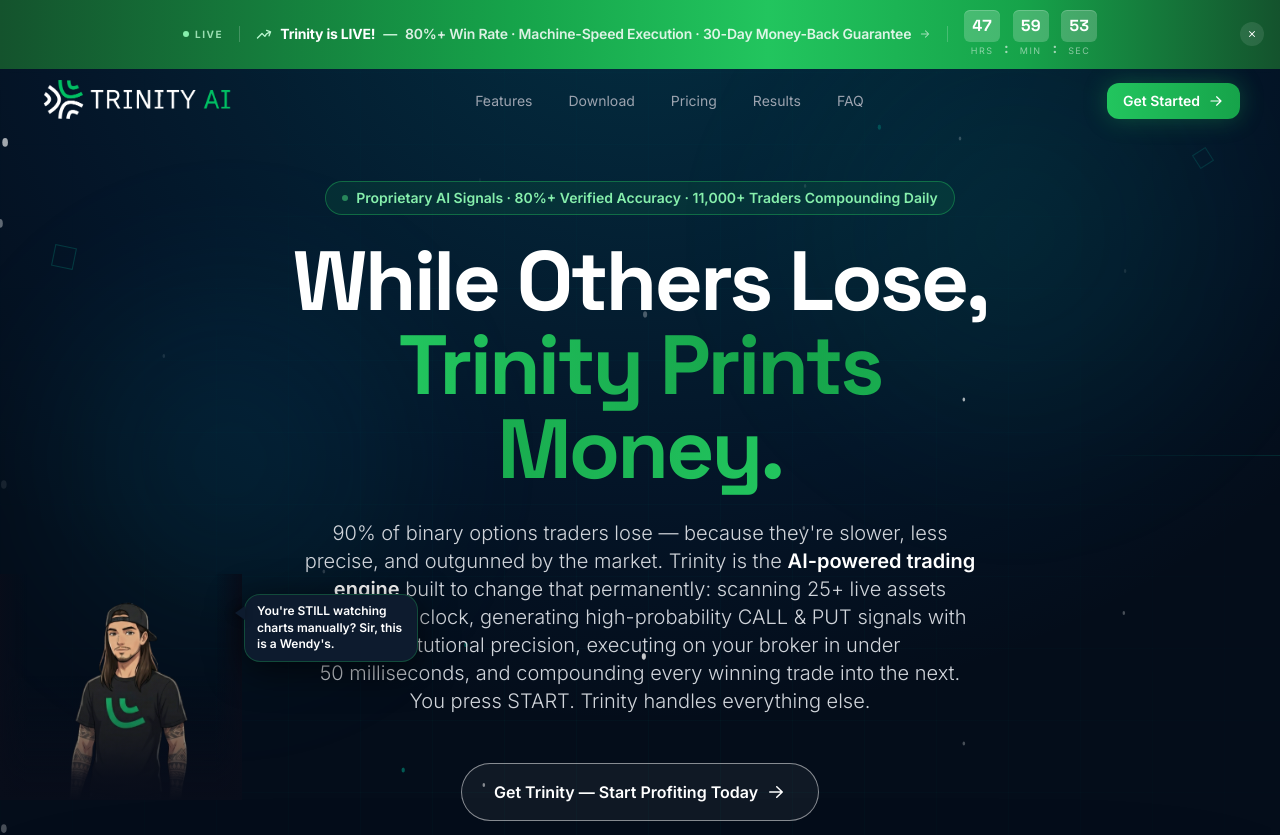
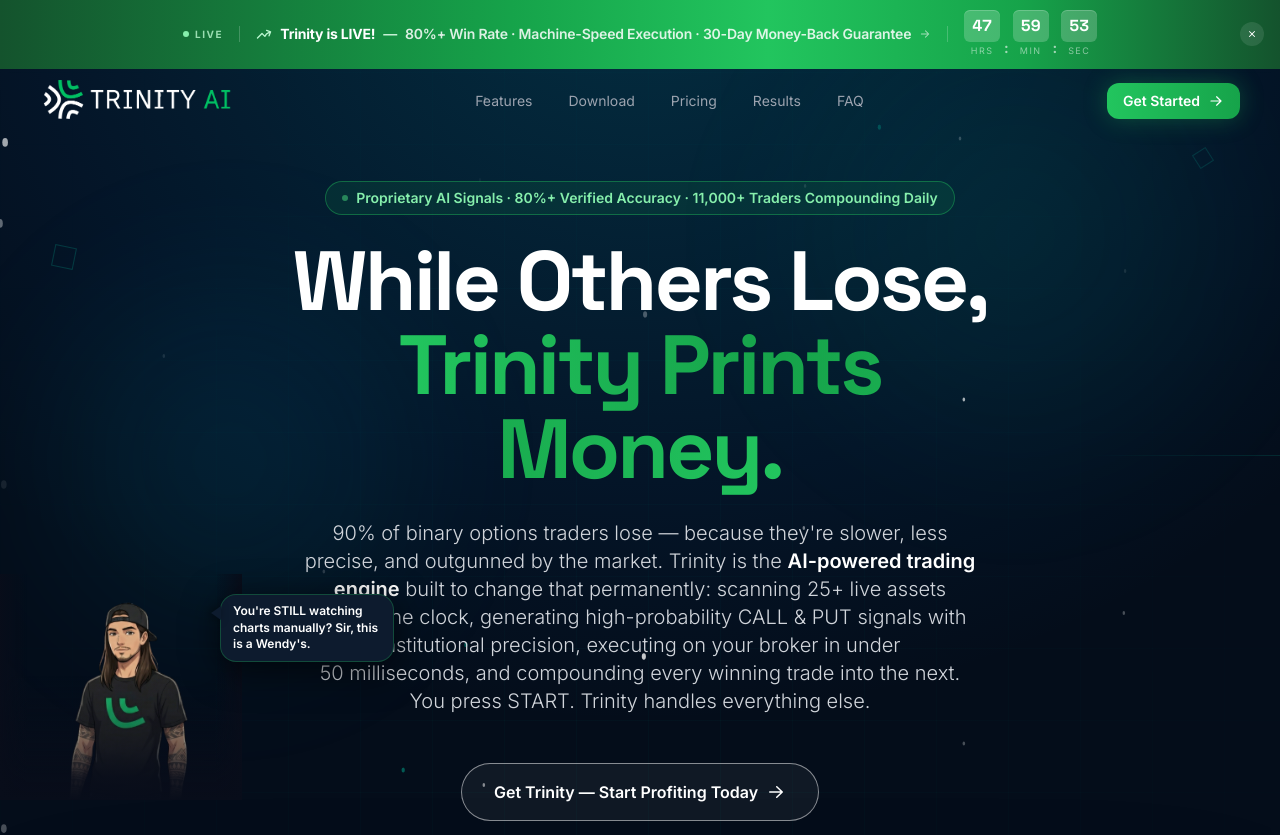
Before and after one commit to superautobinarytool/trinity-ai-website, a React (Vite) app: page / in a window 1280 px wide. Shown: the top 835 px of the page. Built offline with nearby package versions, Linux system fonts and the light colour scheme.

Commit message:
fix: pull speech bubble closer to avatar by offsetting PNG internal whitespace

```diff
--- a/src/components/AvatarCharacter.tsx
+++ b/src/components/AvatarCharacter.tsx
@@ -245,7 +245,8 @@
   const bubbleMinWidth = isMobile ? "118px" : "138px";
   const bubblePadding  = isMobile ? "6px 9px" : "8px 12px";
   const fontSize       = isMobile ? "9.5px" : "12px";
-  const bubbleMarginTop = isMobile ? "7px" : "20px";
+  const bubbleMarginTop  = isMobile ? "7px" : "20px";
+  const bubbleMarginLeft  = isMobile ? "-12px" : "-22px";
 
   return (
     <AnimatePresence>
@@ -324,7 +325,7 @@
             style={{
               alignSelf: "flex-start",
               marginTop: bubbleMarginTop,
-              marginLeft: "2px",
+              marginLeft: bubbleMarginLeft,
               pointerEvents: "auto",
             }}
           >
```
